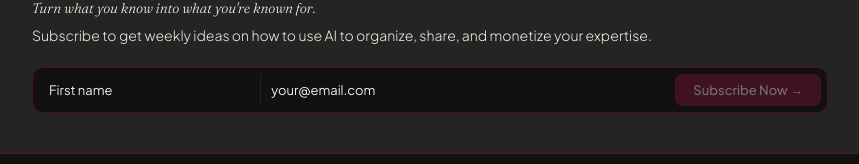
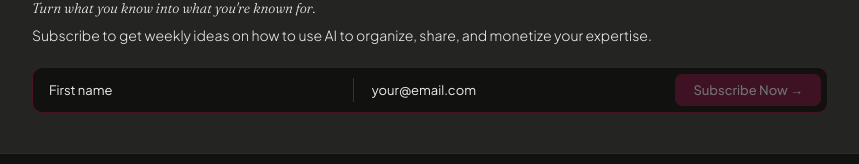
Before and after one commit to MPoling67/data-on-tap-home, a React (Vite) app: page / in a window 1280 px wide. Shown: the part 2510-2674 px from the top of the page, without its empty margins (210-1069 px from the left). Built offline with nearby package versions, Linux system fonts and the light colour scheme.

Commit message:
Refactor SubscribeBar input styles and layout

```diff
--- a/src/SubscribeBar.jsx
+++ b/src/SubscribeBar.jsx
@@ -39,13 +39,14 @@ export default function SubscribeBar({ appName = "", url = "", score = "" }) {
                 placeholder="First name"
                 style={{ flex: 1, background: "transparent", border: "none", padding: "6px 10px", fontFamily: "'Plus Jakarta Sans',sans-serif", fontSize: 13, color: "#f0ede8", WebkitTextFillColor: "#f0ede8", outline: "none" }}
               />
+              <div style={{ width: 1, background: "rgba(255,255,255,0.15)", alignSelf: "stretch", margin: "4px 0" }} />
               <input
                 type="email"
                 value={email}
                 onChange={(e) => setEmail(e.target.value)}
                 onKeyDown={(e) => e.key === "Enter" && handleSubmit()}
                 placeholder="your@email.com"
-                style={{ flex: 2, background: "transparent", border: "none", borderLeft: "1px solid rgba(255,255,255,0.08)", padding: "6px 10px", fontFamily: "'Plus Jakarta Sans',sans-serif", fontSize: 13, color: "#f0ede8", WebkitTextFillColor: "#f0ede8", outline: "none" }}
+                style={{ flex: 1, background: "transparent", border: "none", padding: "6px 10px", fontFamily: "'Plus Jakarta Sans',sans-serif", fontSize: 13, color: "#f0ede8", WebkitTextFillColor: "#f0ede8", outline: "none" }}
               />
               <button
                 onClick={handleSubmit}
```
